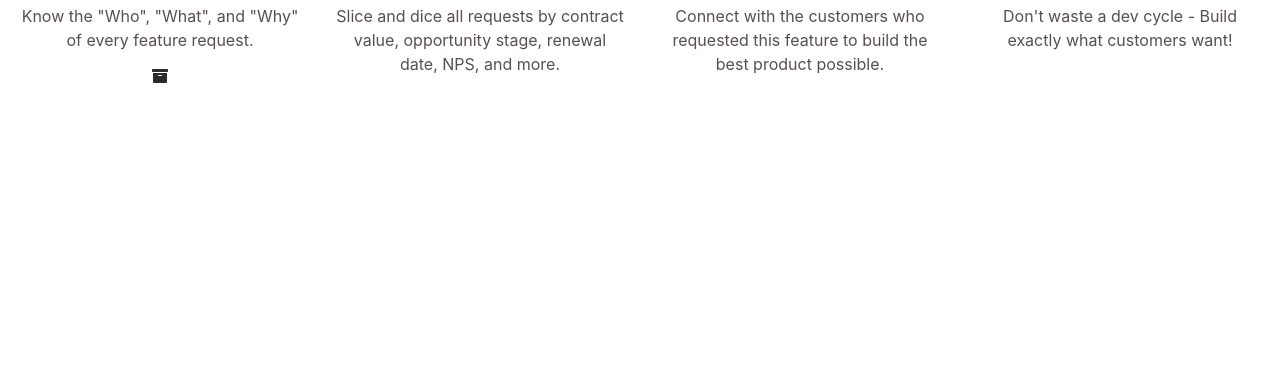
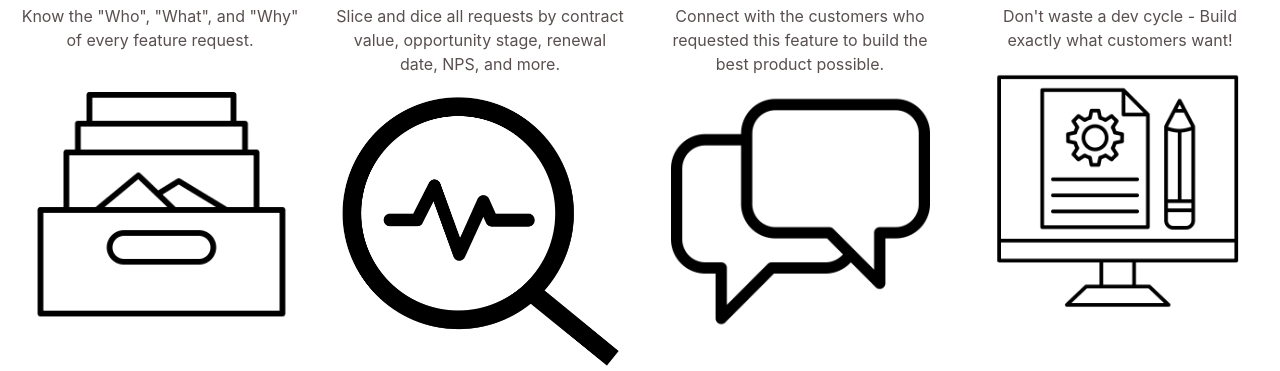
Before and after one commit to mdcanzoneri/productize, a plain HTML site: page index.html in a window 1280 px wide. Shown: the part 556-927 px from the top of the page. Before the commit the page ends 800 px from the top, so only its background shows below. Drawn offline with nearby package versions, Linux system fonts and the light colour scheme.

Commit message:
Fixed product flow images

```diff
--- a/index.html
+++ b/index.html
@@ -53,23 +53,22 @@
       <div class="col text-center">
         <h1 class="high-level">Collect</h1>
         <p class="body-text">Know the "Who", "What", and "Why" of every feature request. </p>
-        <i class="fas fa-archive"></i>
-        <!-- <img class"img-fluid" src="collect.png"> -->
+        <img class="img-fluid" src="collect.png">
       </div>
       <div class="col text-center">
         <h1 class="high-level">Analyze</h1>
         <p class="body-text">Slice and dice all requests by contract value, opportunity stage, renewal date, NPS, and more.</p>
-        <!-- <img class"img-fluid" src="analyze.png"> -->
+        <img class="img-fluid" src="analyze.png">
       </div>
       <div class="col text-center">
         <h1 class="high-level">Interact</h1>
         <p class="body-text">Connect with the customers who requested this feature to build the best product possible.</p>
-        <!-- <img class"img-fluid" src="communicate.png"> -->
+        <img class="img-fluid" src="communicate.png">
       </div>
       <div class="col text-center">
         <h1 class="high-level">Build</h1>
         <p class="body-text">Don't waste a dev cycle - Build exactly what customers want! </p>
-        <!-- <img class"img-fluid" src="build.png"> -->
+        <img class="img-fluid" src="build.png">
       </div>
     </div>
   </div>
```
